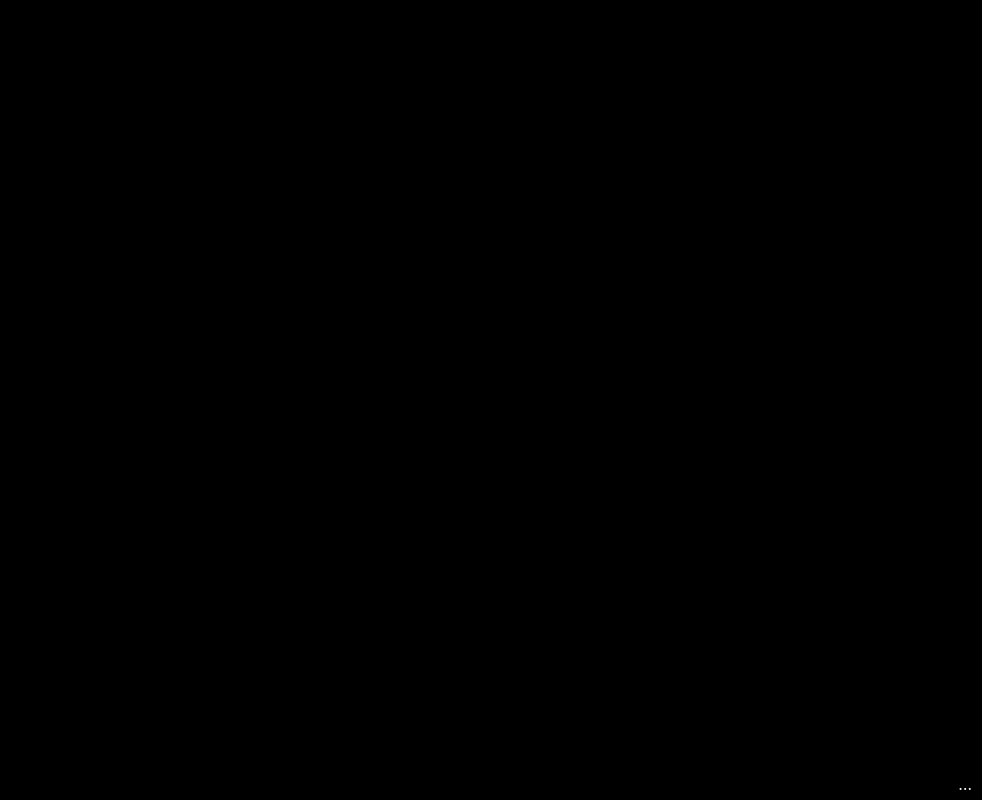
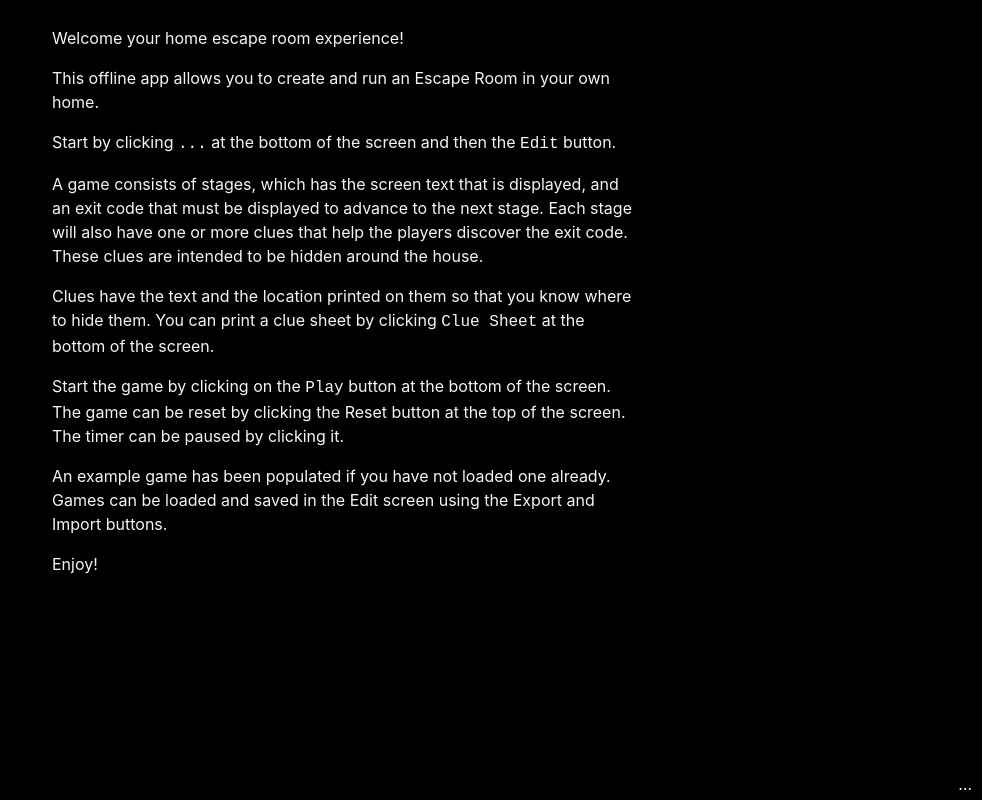
Before and after one commit to tvStatic/escapeStartist, an Angular app: page /about in a window 1280 px wide. Before the commit this address led to /. Shown: the whole page, without its empty margins (298-1280 px from the left). Built offline with nearby package versions, Linux system fonts and the light colour scheme.

Commit message:
Add about page

```diff
--- /dev/null
+++ b/src/app/about/about.component.html
@@ -0,0 +1,10 @@
+<div>
+    <p>Welcome your home escape room experience!</p>
+    <p>This offline app allows you to create and run an Escape Room in your own home.</p>
+    <p>Start by clicking <code>...</code> at the bottom of the screen and then the <code>Edit</code> button.</p>
+    <p>A game consists of stages, which has the screen text that is displayed, and an exit code that must be displayed to advance to the next stage. Each stage will also have one or more clues that help the players discover the exit code. These clues are intended to be hidden around the house.</p>
+    <p>Clues have the text and the location printed on them so that you know where to hide them. You can print a clue sheet by clicking <code>Clue Sheet</code> at the bottom of the screen.</p>
+    <p>Start the game by clicking on the <code>Play</code> button at the bottom of the screen. The game can be reset by clicking the Reset button at the top of the screen. The timer can be paused by clicking it.</p>
+    <p>An example game has been populated if you have not loaded one already. Games can be loaded and saved in the Edit screen using the Export and Import buttons.</p>
+    <p>Enjoy!</p>
+</div>
--- /dev/null
+++ b/src/app/about/about.component.scss
@@ -0,0 +1,5 @@
+div {
+    max-width: 600px;
+    margin: 0 auto;
+    padding: 10px;
+}
--- /dev/null
+++ b/src/app/about/about.component.ts
@@ -0,0 +1,15 @@
+import { Component, OnInit } from '@angular/core';
+
+@Component({
+  selector: 'app-about',
+  templateUrl: './about.component.html',
+  styleUrls: ['./about.component.scss']
+})
+export class AboutComponent implements OnInit {
+
+  constructor() { }
+
+  ngOnInit(): void {
+  }
+
+}
--- a/src/app/app-routing.module.ts
+++ b/src/app/app-routing.module.ts
@@ -3,12 +3,14 @@
 import { EscapeComponent } from './escape/escape/escape.component';
 import { ClueSheetComponent } from './edit/clue-sheet/clue-sheet.component';
 import { EditComponent } from './edit/edit/edit.component';
+import { AboutComponent } from './about/about.component';
 
 
 const routes: Routes = [
   { path: 'escape', component: EscapeComponent },
   { path: 'clues', component: ClueSheetComponent },
-  { path: 'edit', component: EditComponent }
+  { path: 'edit', component: EditComponent },
+  { path: 'about', component: AboutComponent }
 ];
 
 @NgModule({
--- a/src/app/app.module.ts
+++ b/src/app/app.module.ts
@@ -6,11 +6,12 @@
 import { AppComponent } from './app.component';
 import { EscapeModule } from './escape/escape.module';
 import { EditModule } from './edit/edit.module';
-import { ClueComponent } from './core/clue/clue.component';
+import { AboutComponent } from './about/about.component';
 
 @NgModule({
   declarations: [
     AppComponent,
+    AboutComponent,
   ],
   imports: [
     BrowserModule,
--- a/src/app/game-store.service.ts
+++ b/src/app/game-store.service.ts
@@ -296,8 +296,8 @@
               text: "The first part of the code is on X's birthday.\nThe second part is on Y's birthday.",
               location: "dining table"
             },
-            {text: "78", location: "calender/1"},
-            {text: "71", location: "calender/2"}
+            {text: "78", location: "calendar/1"},
+            {text: "71", location: "calendar/2"}
           ]
         },
         {
```
Also changed, not shown: 1 other file (tests, documents, lock files or other folders).
